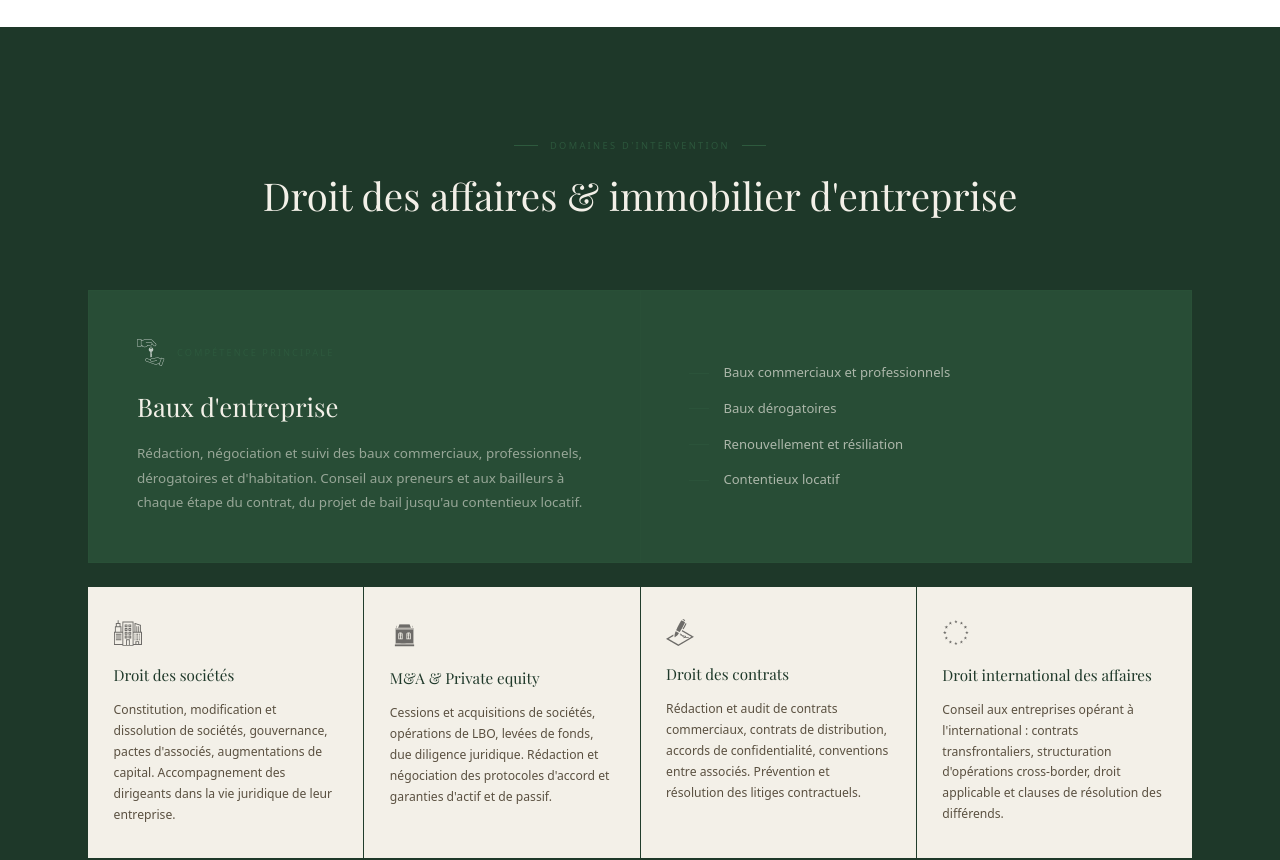
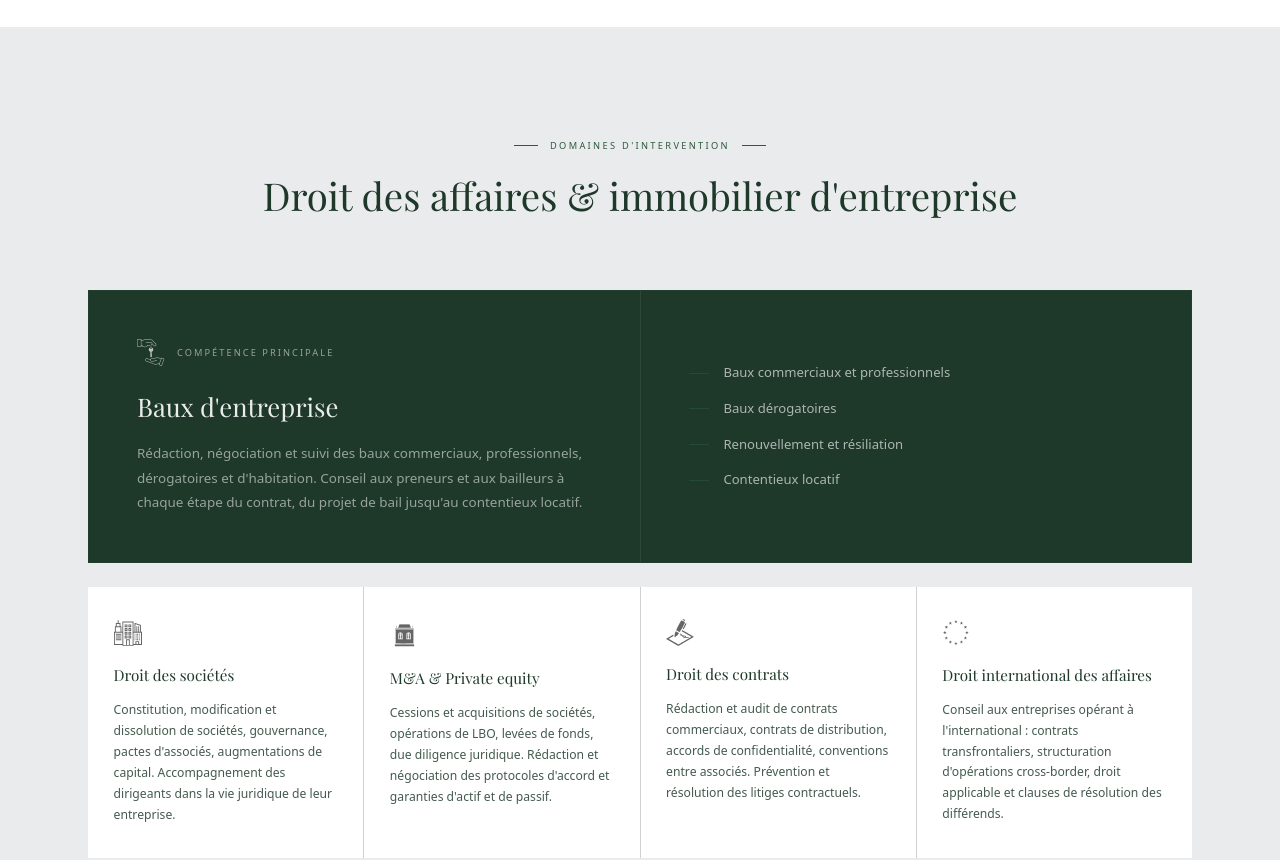
Before and after one commit to sleloutre-afk/elgart-avocat-test0723, a Next.js app: page / in a window 1280 px wide. Shown: the part 1860-2720 px from the top of the page. Built offline with nearby package versions, Linux system fonts and the light colour scheme; a web font is replaced by a local one.

Commit message:
update src/components/Domaines.tsx

```diff
--- a/src/components/Domaines.tsx
+++ b/src/components/Domaines.tsx
@@ -32,53 +32,53 @@ const DOMAINES = [
 
 export default function Domaines() {
   return (
-    <section id="domaines" style={{ background: '#1e3829', padding: '7rem 0' }}>
+    <section id="domaines" style={{ background: '#e9ebec', padding: '7rem 0' }}>
       <div className="max-w-6xl mx-auto px-6">
 
         <div style={{ textAlign: 'center', marginBottom: '4.5rem' }}>
           <div style={{ display: 'flex', alignItems: 'center', justifyContent: 'center', gap: '0.75rem', marginBottom: '1.2rem' }}>
             <div style={{ width: '24px', height: '1px', background: '#2e5a3e' }} />
-            <span style={{ fontSize: '0.58rem', letterSpacing: '0.25em', color: 'rgba(46,90,62,0.90)', textTransform: 'uppercase' }}>Domaines d&apos;intervention</span>
+            <span style={{ fontSize: '0.58rem', letterSpacing: '0.25em', color: '#2e5a3e', textTransform: 'uppercase' }}>Domaines d&apos;intervention</span>
             <div style={{ width: '24px', height: '1px', background: '#2e5a3e' }} />
           </div>
-          <h2 style={{ fontFamily: 'var(--font-playfair)', fontSize: 'clamp(1.7rem, 3vw, 2.4rem)', fontWeight: 400, color: '#f3f0e8', margin: 0, lineHeight: 1.20 }}>
+          <h2 style={{ fontFamily: 'var(--font-playfair)', fontSize: 'clamp(1.7rem, 3vw, 2.4rem)', fontWeight: 400, color: '#1e3829', margin: 0, lineHeight: 1.20 }}>
             Droit des affaires & immobilier d&apos;entreprise
           </h2>
         </div>
 
         {/* Featured */}
-        <div style={{ display: 'grid', gridTemplateColumns: '1fr 1fr', gap: 0, marginBottom: '1.5rem', background: '#284d36', border: '1px solid rgba(46,90,62,0.20)' }}>
+        <div style={{ display: 'grid', gridTemplateColumns: '1fr 1fr', gap: 0, marginBottom: '1.5rem', background: '#1e3829', border: '1px solid rgba(46,90,62,0.20)' }}>
           <div style={{ padding: '3rem' }}>
             <div style={{ display: 'flex', alignItems: 'center', gap: '0.75rem', marginBottom: '1.5rem' }}>
               <Image src={FEATURED.svg} alt="" width={28} height={28} style={{ opacity: 0.70, filter: 'invert(1)' }} />
-              <span style={{ fontSize: '0.58rem', letterSpacing: '0.22em', color: 'rgba(46,90,62,0.90)', textTransform: 'uppercase' }}>Compétence principale</span>
+              <span style={{ fontSize: '0.58rem', letterSpacing: '0.22em', color: 'rgba(233,235,236,0.60)', textTransform: 'uppercase' }}>Compétence principale</span>
             </div>
-            <h3 style={{ fontFamily: 'var(--font-playfair)', fontSize: '1.6rem', fontWeight: 400, color: '#f3f0e8', margin: '0 0 1.2rem', lineHeight: 1.25 }}>
+            <h3 style={{ fontFamily: 'var(--font-playfair)', fontSize: '1.6rem', fontWeight: 400, color: '#e9ebec', margin: '0 0 1.2rem', lineHeight: 1.25 }}>
               {FEATURED.titre}
             </h3>
-            <p style={{ fontSize: '0.84rem', color: 'rgba(243,240,232,0.55)', lineHeight: 1.80 }}>
+            <p style={{ fontSize: '0.84rem', color: 'rgba(233,235,236,0.60)', lineHeight: 1.80 }}>
               {FEATURED.desc}
             </p>
           </div>
-          <div style={{ padding: '3rem', borderLeft: '1px solid rgba(46,90,62,0.15)', display: 'flex', flexDirection: 'column', justifyContent: 'center', gap: '1rem' }}>
+          <div style={{ padding: '3rem', borderLeft: '1px solid rgba(233,235,236,0.08)', display: 'flex', flexDirection: 'column', justifyContent: 'center', gap: '1rem' }}>
             {FEATURED.points.map((p, i) => (
               <div key={i} style={{ display: 'flex', alignItems: 'center', gap: '0.9rem' }}>
-                <div style={{ width: '20px', height: '1px', background: 'rgba(46,90,62,0.50)', flexShrink: 0 }} />
-                <span style={{ fontSize: '0.82rem', color: 'rgba(243,240,232,0.65)' }}>{p}</span>
+                <div style={{ width: '20px', height: '1px', background: 'rgba(46,90,62,0.55)', flexShrink: 0 }} />
+                <span style={{ fontSize: '0.82rem', color: 'rgba(233,235,236,0.70)' }}>{p}</span>
               </div>
             ))}
           </div>
         </div>
 
         {/* Grid */}
-        <div style={{ display: 'grid', gridTemplateColumns: 'repeat(4, 1fr)', gap: '1px', background: 'rgba(46,90,62,0.15)' }}>
+        <div style={{ display: 'grid', gridTemplateColumns: 'repeat(4, 1fr)', gap: '1px', background: '#cdd1d4' }}>
           {DOMAINES.map((d) => (
-            <div key={d.titre} className="card-hover" style={{ background: '#f3f0e8', padding: '2rem 1.6rem' }}>
-              <Image src={d.svg} alt="" width={28} height={28} style={{ marginBottom: '1.2rem', opacity: 0.55 }} />
+            <div key={d.titre} className="card-hover" style={{ background: '#ffffff', padding: '2rem 1.6rem' }}>
+              <Image src={d.svg} alt="" width={28} height={28} style={{ marginBottom: '1.2rem', opacity: 0.60 }} />
               <h3 style={{ fontFamily: 'var(--font-playfair)', fontSize: '0.95rem', fontWeight: 400, color: '#1e3829', margin: '0 0 0.9rem', lineHeight: 1.30 }}>
                 {d.titre}
               </h3>
-              <p style={{ fontSize: '0.76rem', color: '#5a5040', lineHeight: 1.72 }}>{d.desc}</p>
+              <p style={{ fontSize: '0.76rem', color: '#445a4e', lineHeight: 1.72 }}>{d.desc}</p>
             </div>
           ))}
         </div>
```
